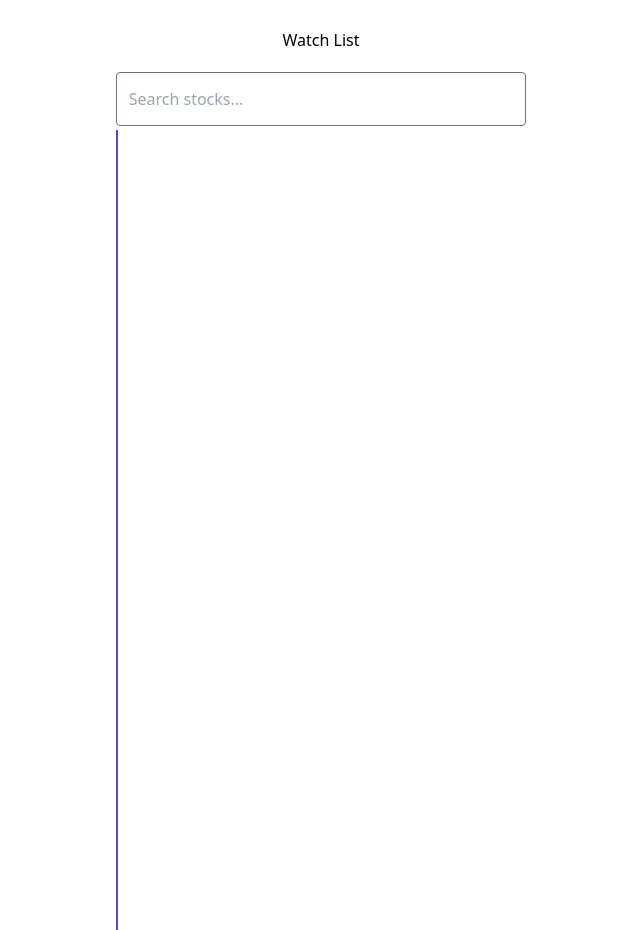
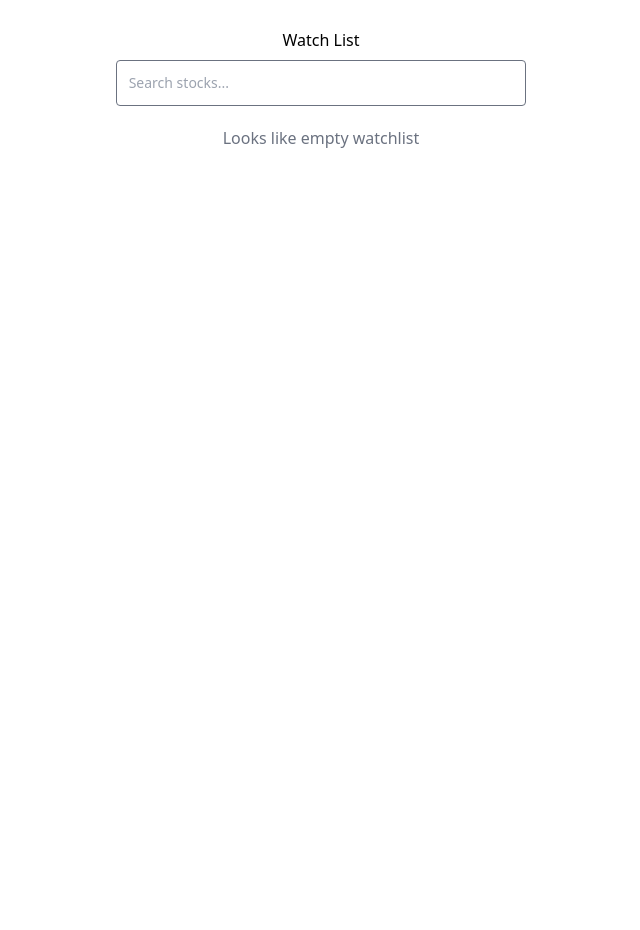
Before and after one commit to shreedharbhat98/watchlist-app, a React (Create React App) app: page / in a window 1280 px wide. Shown: the whole page, without its empty margins (319-959 px from the left). After the commit the page ends 820 px from the top, so only its background shows below. Built offline with nearby package versions, Linux system fonts and the light colour scheme.

Commit message:
Completed basic layout

```diff
--- a/src/App.js
+++ b/src/App.js
@@ -1,19 +1,39 @@
-import React from 'react';
+import React, { useState } from 'react';
 import './App.css';
 import Layout from './components/Layout';
 import Header from './components/Header';
 import AutoComplete from './components/AutoComplete';
-import ListItem from './components/ListItem';
 
-const App = () => (
-  <React.Fragment>
-    <Layout>
-      <Header title="Watch List" />
-      <AutoComplete />
-      {/* <ListItem /> */}
-    </Layout>
-  </React.Fragment>
+const App = () => {
+  const [stockWatchlist, updateStockWatchlist] = useState([]);
+  const [selectedStocks, updateSelectedStocks] = useState([]);
 
-)
+  const AddToWatchlist = (stock) => {
+    updateStockWatchlist([...stockWatchlist, stock]);
+    updateSelectedStocks([...selectedStocks, stock[0]])
+  }
+
+  const RemoveFromWatchlist = (stock) => {
+    const filteredList = stockWatchlist.filter(item => item[0] !== stock[0]) || [];
+    updateStockWatchlist(filteredList)
+    const filteredSelectedStocks = selectedStocks.filter(item => item !== stock[0]) || []
+    updateSelectedStocks(filteredSelectedStocks);
+  }
+
+  return (
+    <React.Fragment>
+      <Layout>
+        <Header title="Watch List" />
+        <AutoComplete
+          add={AddToWatchlist}
+          stockWatchlist={stockWatchlist}
+          selectedStocks={selectedStocks}
+          remove={RemoveFromWatchlist}
+        />
+      </Layout>
+    </React.Fragment>
+  )
+}
+
 
 export default App;
--- a/src/components/AutoComplete.js
+++ b/src/components/AutoComplete.js
@@ -1,8 +1,9 @@
 import React, { useState } from 'react';
 import WatchlistItmes from '../data/data.json';
 import ListItem from './ListItem';
+import { CloseCircleOutlined } from '@ant-design/icons';
 
-const AutoComplete = () => {
+const AutoComplete = ({ add, remove, stockWatchlist, selectedStocks }) => {
   const [input, setInput] = useState('')
   let suggestions = [];
 
@@ -14,22 +15,60 @@ const AutoComplete = () => {
     })
   }
 
-  console.log('Some', suggestions);
   return (
     <React.Fragment>
-      <input
-        className="appearance-none border border-gray-500 leading-9 rounded w-full py-2 px-3 mt-5 mb-1 focus:outline-none"
-        type="text"
-        value={input}
-        onChange={e => setInput(e.target.value)}
-        placeholder="Search stocks..."
-      />
-
-      <ul className="dropdown-menu absolute top-42 bg-white text-gray-700 w-1/3 z-50 border-l-2 border-indigo-600 pr-4 h-screen">
-        {suggestions?.map((suggestedStock, index) => (
-          <ListItem details={suggestedStock} key={index} fromSuggestion={true} />
-        ))}
+      <div className="relative flex w-full flex-wrap items-stretch mt-2 ">
+        <input
+          value={input}
+          onChange={e => setInput(e.target.value)}
+          type="text"
+          placeholder="Search stocks..."
+          className="px-3 py-3  relative bg-white rounded text-sm border border-gray-500 outline-none focus:outline-none w-full pr-10"
+        />
+        {input.length > 0 ? (
+          <span className="z-10 h-full leading-snug font-normal absolute text-center text-blueGray-300  bg-transparent rounded text-base items-center justify-center w-8 right-0 pr-3 py-2">
+            <CloseCircleOutlined
+              className="text-gray-400 cursor-pointer"
+              onClick={() => setInput('')}
+            />
+          </span>
+        ) : null}
+      </div>
+      <ul className={`absolute top-42 bg-white text-gray-700 w-full md:w-4/6 lg:w-1/3 z-50 border-l-2 border-indigo-600 pr-4 ${suggestions.length && 'max-h-5/6 overflow-scroll'}`}>
+        {suggestions.length > 0 ? suggestions?.map((suggestedStock, index) => (
+          <ListItem
+            details={suggestedStock}
+            add={add}
+            remove={remove}
+            setInput={setInput}
+            key={index}
+            fromSuggestion={true}
+            selectedStocks={selectedStocks}
+          />
+        )) : (
+          <React.Fragment>
+            {input.length > 0 ? (
+              <React.Fragment>
+                <div className="opacity-100 h-18 text-center border-l-2 border-red-400 w-full bg-white absolute grid place-items-center z-100 -ml-0.5">
+                  No results found
+                </div>
+              </React.Fragment>
+            ) : null}
+          </React.Fragment>
+        )}
       </ul>
+      {stockWatchlist?.map((stock, index) => (
+        <ListItem
+          details={stock}
+          key={index}
+          add={add}
+          remove={remove}
+          selectedStocks={selectedStocks}
+        />
+      ))}
+      {!stockWatchlist?.length && (
+        <div className="text-center text-gray-500 pt-5">Looks like empty watchlist</div>
+      )}
     </React.Fragment>
 
   )
--- a/src/components/Layout.js
+++ b/src/components/Layout.js
@@ -2,7 +2,7 @@ import React from 'react';
 
 const Layout = (props) => (
   <React.Fragment>
-    <div className="w-1/3 m-auto mt-5 p-2 h-screen">
+    <div className="sm:w-full md:w-2/3 lg:w-1/3 m-auto mt-5 p-2 h-screen">
       {props.children}
     </div>
   </React.Fragment>
```
